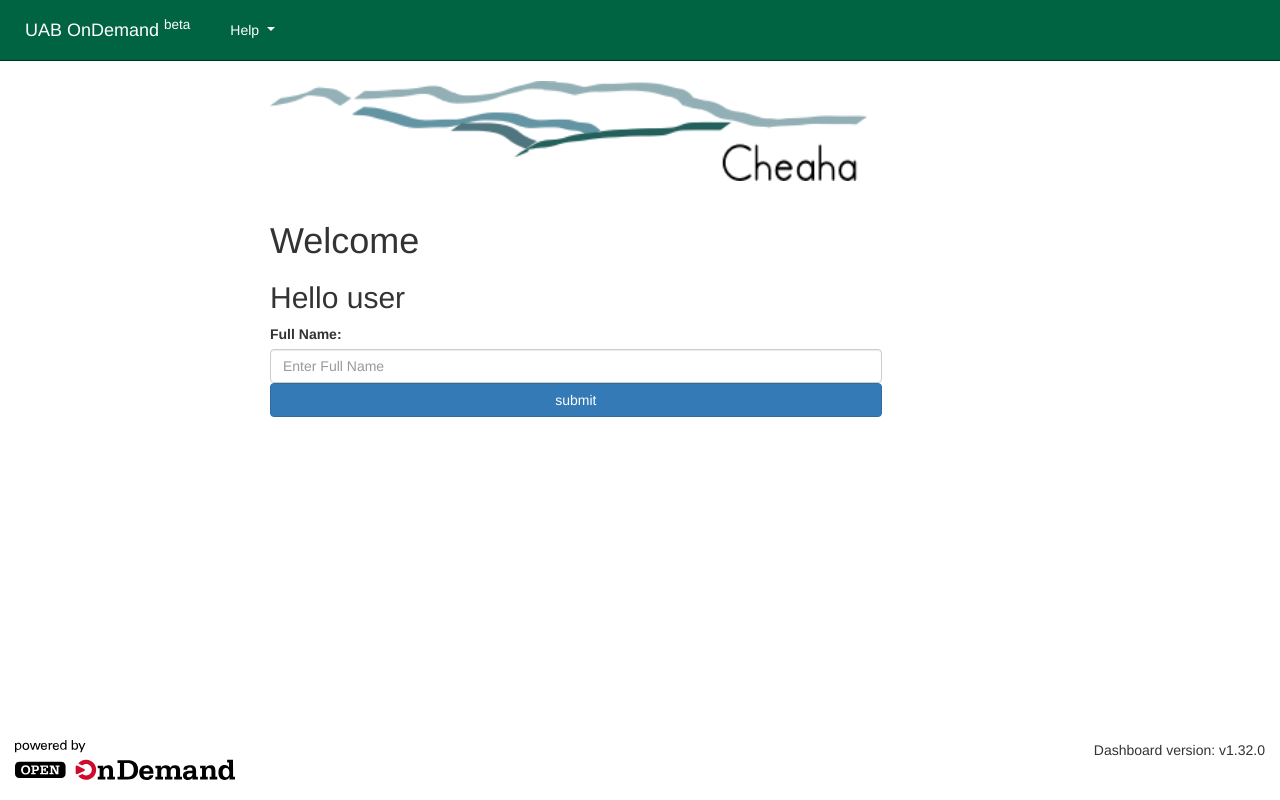
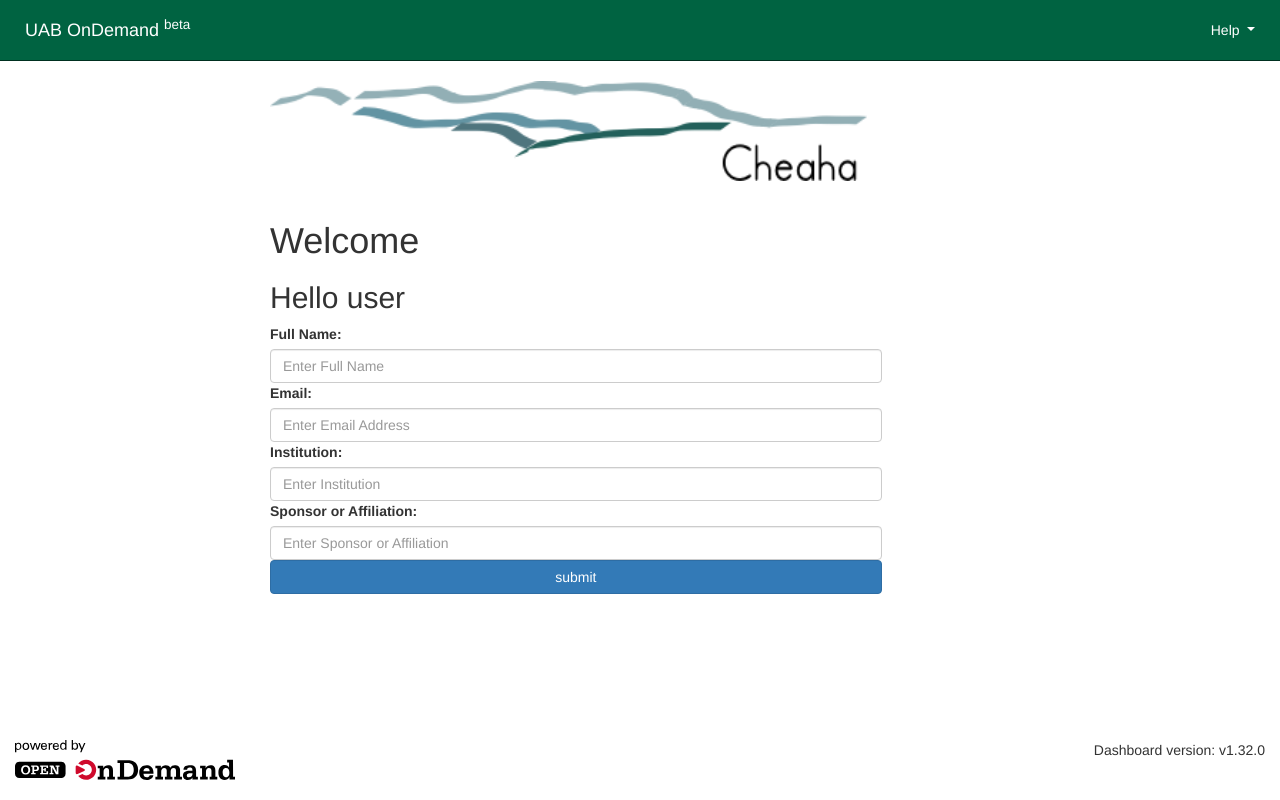
Before and after one commit to mmoo97/flask_user_reg, a Flask app: page / in a window 1280 px wide. Run offline with Flask 2, Linux system fonts and the light colour scheme; some libraries are stand-ins or nearby versions.

Commit message:
Edited form field and fixed name, UI format.

```diff
--- a/app/templates/auth/SignUp.html
+++ b/app/templates/auth/SignUp.html
@@ -11,13 +11,16 @@
   <!-- Latest compiled JavaScript -->
   <script src="https://maxcdn.bootstrapcdn.com/bootstrap/4.3.1/js/bootstrap.min.js"></script>
   <title>HPC Desktop</title>
+
   <link rel="shortcut icon" type="image/x-icon" href="/public/favicon.ico">
-  <link rel="stylesheet" media="all" href="/static/ss/application-eece48381ddeebab1ee710d686347e55075e2c94f2099e24f114.css">
-  <script src="/static/ss/application-268f5240ef619eb5a13eabc03b65388c21be92fab41c58c55dc2.js"></script>
+
+  <link rel="stylesheet" media="all" href="/static/style/application-eece48381ddeebab1ee710d686347e55075e2c94f2099e24f114.css">
+
+  <script src="/static/style/application-268f5240ef619eb5a13eabc03b65388c21be92fab41c58c55dc2.js"></script>
+
   <meta name="csrf-param" content="authenticity_token">
+
 <meta name="csrf-token" content="0+ThIoS92NXMuBrNdWwZ01S5oQovHxQPpgKyhP38madChKujraPZUJru2Y7jm1b5kfrNbbxc47/5YOSRfcauoQ==">
-
-
 
   <meta name="viewport" content="width=device-width, initial-scale=1">
 <style>
@@ -35,11 +38,7 @@
       </div><div class="container-fluid">
 
       <div class="navbar-collapse collapse" id="bs-example-navbar-collapse-9" style="">
-        <a class="navbar-brand" href="/pun/sys/dashboard/">UAB OnDemand <sup>beta</sup></a><ul class="nav navbar-nav">
-  <ul class="dropdown-menu">
-
-        </ul>
-        <div class="navbar-right">
+        <a class="navbar-brand" href="/pun/sys/dashboard/">UAB OnDemand <sup>beta</sup></a><div class="navbar-right">
           <ul class="nav navbar-nav" style="float: right;">
 
             <li class="dropdown" title="Help">
@@ -66,10 +65,16 @@
 </li>
 
           </ul>
-          <ul class="nav navbar-nav">
+          <ul class="nav navbar-nav" style="
+    float: right;
+">
             <li>
           </li></ul>
-        </div>
+        </div><ul class="nav navbar-nav">
+  <ul class="dropdown-menu">
+
+        </ul>
+
       </ul></div>
     </div>
   </nav>
@@ -88,6 +93,14 @@
           <label for="name"><b>Full Name:<br></b></label>
           <input class="form-control" type="text" placeholder="Enter Full Name" name="name">
 
+          <label for="email"><b>Email:<br></b></label>
+          <input class="form-control" type="text" placeholder="Enter Email Address" name="email">
+
+          <label for="institution"><b>Institution:<br></b></label>
+          <input class="form-control" type="text" placeholder="Enter Institution" name="institution">
+
+          <label for="sponsor"><b>Sponsor or Affiliation:<br></b></label>
+          <input class="form-control" type="text" placeholder="Enter Sponsor or Affiliation" name="sponsor">
 
           <input class="btn btn-primary btn-block" type="submit" value="submit" onclick="return empty()">
       </div>
```
Also changed, not shown: app/static/style/application-268f5240ef619eb5a13eabc03b65388c21be92fab41c58c55dc2.js (renamed from app/static/ss/application-268f5240ef619eb5a13eabc03b65388c21be92fab41c58c55dc2.js), app/static/style/application-eece48381ddeebab1ee710d686347e55075e2c94f2099e24f114.css (renamed from app/static/ss/application-eece48381ddeebab1ee710d686347e55075e2c94f2099e24f114.css), app/static/style/fa-solid-900-08f7874f8336b47e49d9719c38cea16cdea6362962f5001db3f2d0bb47332357.woff2 (renamed from app/static/ss/fa-solid-900-08f7874f8336b47e49d9719c38cea16cdea6362962f5001db3f2d0bb47332357.woff2).
